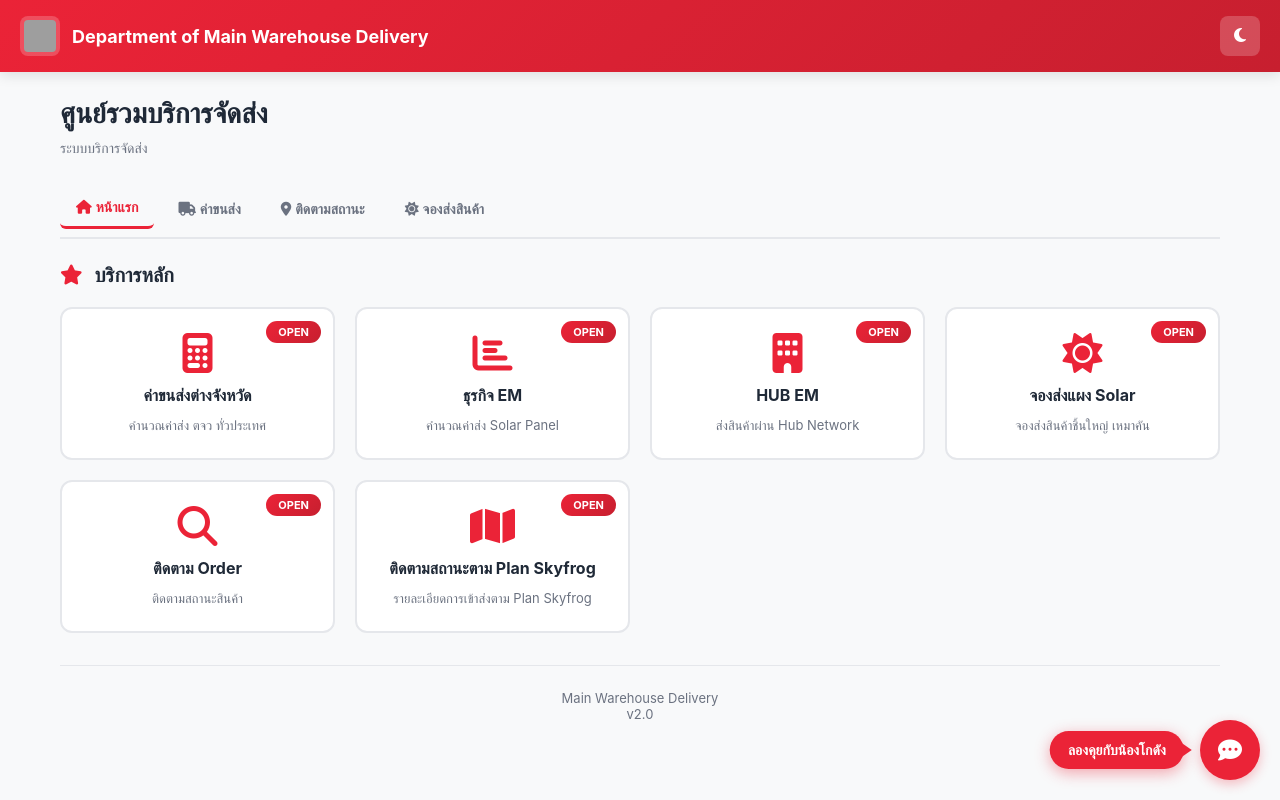
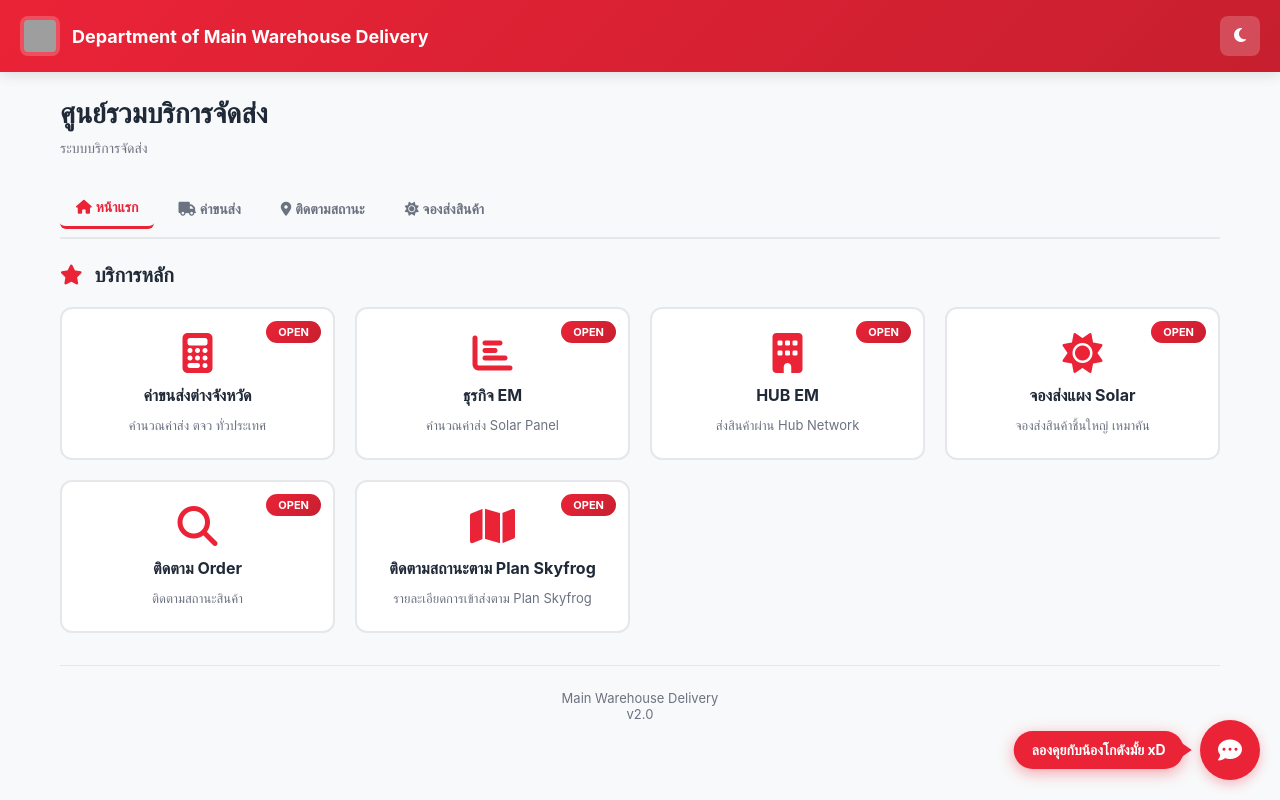
Before and after one commit to AeryAdunwit/Frieght, a plain HTML site: page index.html in a window 1280 px wide. Drawn offline with Linux system fonts and the light colour scheme; no server answers; grey boxes are pictures that could not be loaded.

Commit message:
Swap chat label and header title

```diff
--- a/index.html
+++ b/index.html
@@ -708,7 +708,7 @@
           <button id="chat-back-btn" onclick="resetChat()" style="background:none; border:none; color:white; cursor:pointer; display:none;" title="กลับไปหน้าหมวดหมู่">
             <i class="fas fa-chevron-left"></i>
           </button>
-          <span><i class="fas fa-robot"></i> ลองคุยกับน้องโกดังมั้ย xD</span>
+          <span><i class="fas fa-robot"></i> น้องโกดัง</span>
         </div>
         <button onclick="toggleChat()" style="background:none; border:none; color:white; cursor:pointer;">
           <i class="fas fa-times"></i>
@@ -733,7 +733,7 @@
     </div>
 
     <div class="chat-container-row">
-      <div class="chat-label">ลองคุยกับน้องโกดัง</div>
+      <div class="chat-label">ลองคุยกับน้องโกดังมั้ย xD</div>
       <button id="chat-toggle" onclick="toggleChat()">
         <i class="fas fa-comment-dots"></i>
       </button>
```
